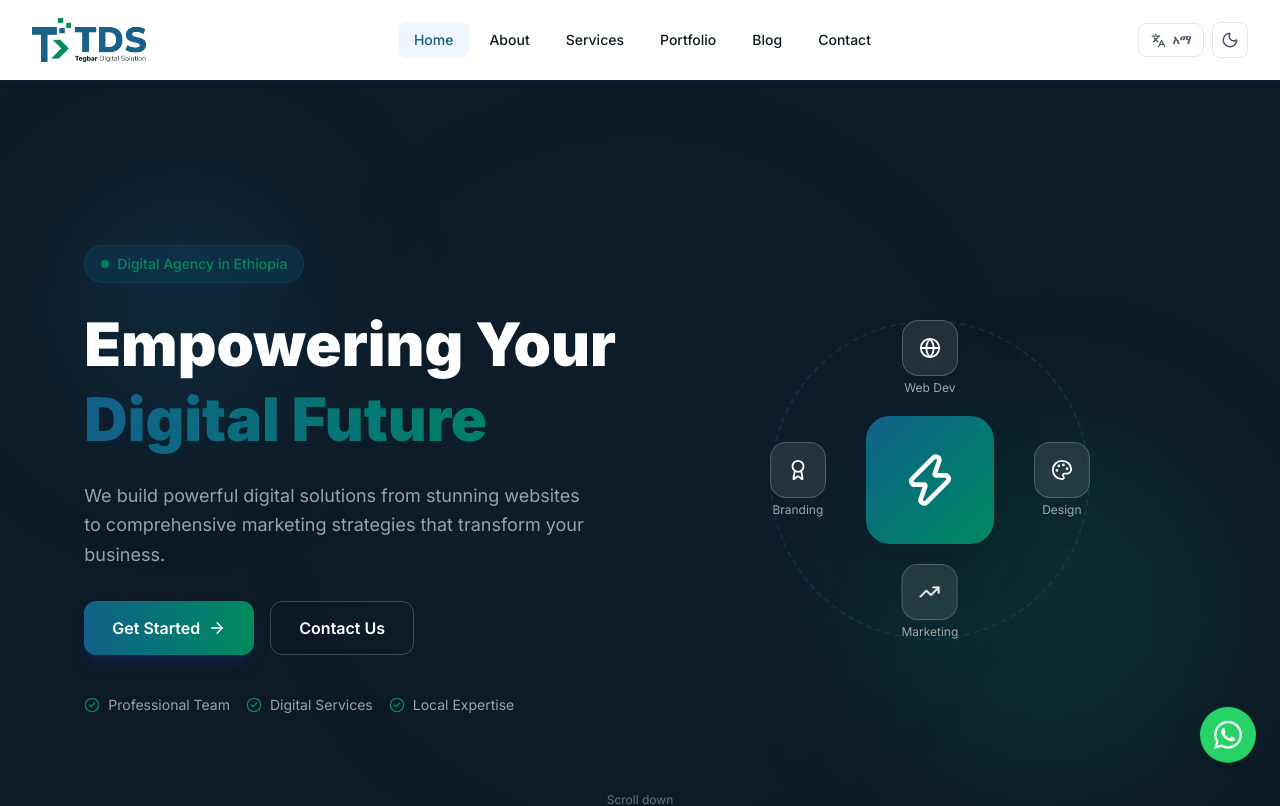
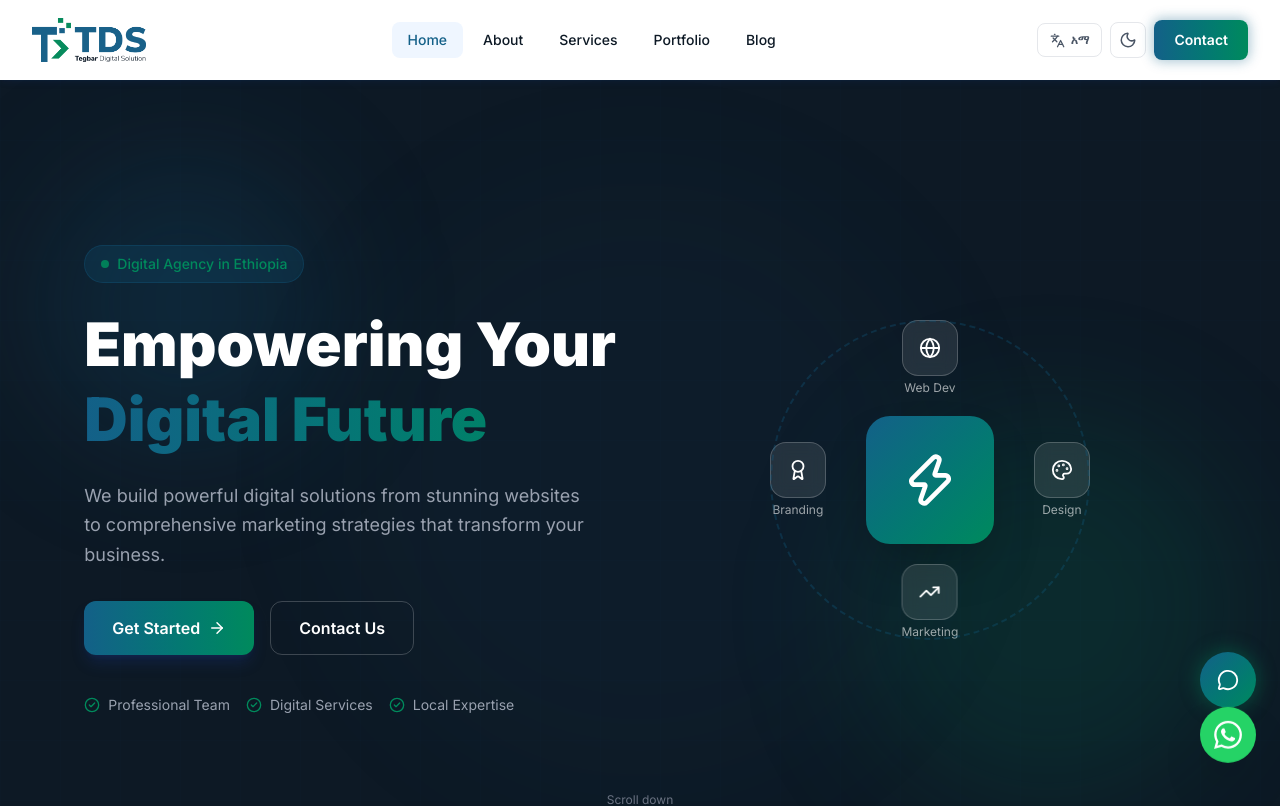
Before and after one commit to BamlakChernet/tegbar-digital-solution-website, a React (Vite) app: page / in a window 1280 px wide. Shown: the top 806 px of the page. Built offline with nearby package versions, Linux system fonts and the light colour scheme.

Commit message:
Dark mode white logo, glowing Contact button, support chat widget above WhatsApp

```diff
--- a/src/components/Navbar.jsx
+++ b/src/components/Navbar.jsx
@@ -15,7 +15,6 @@
     { name: t('nav_services'), path: '/services' },
     { name: t('nav_portfolio'), path: '/portfolio' },
     { name: t('nav_blog'), path: '/blog' },
-    { name: t('nav_contact'), path: '/contact' },
   ];
 
   useEffect(() => {
@@ -27,12 +26,13 @@
       <div className="max-w-7xl mx-auto px-4 sm:px-6 lg:px-8">
         <div className="flex items-center justify-between h-20">
 
-          {/* Logo */}
+          {/* Logo — white filter in dark mode */}
           <Link to="/" className="flex items-center group">
             <img
               src={logoColored}
               alt="Tegbar Digital Solution"
-              className="h-11 w-auto object-contain group-hover:opacity-90 transition-opacity duration-300"
+              className="h-11 w-auto object-contain group-hover:opacity-90 transition-all duration-300"
+              style={darkMode ? { filter: 'brightness(0) invert(1)' } : {}}
             />
           </Link>
 
@@ -55,8 +55,9 @@
             ))}
           </div>
 
-          {/* Controls: Language + Dark Mode */}
+          {/* Right controls: Lang + Dark + Contact */}
           <div className="hidden md:flex items-center gap-2">
+
             {/* Language Toggle */}
             <button
               onClick={() => setLang(lang === 'en' ? 'am' : 'en')}
@@ -83,6 +84,18 @@
             >
               {darkMode ? <Sun size={18} /> : <Moon size={18} />}
             </button>
+
+            {/* Contact Us — glowing rectangular button */}
+            <Link
+              to="/contact"
+              className={`px-5 py-2.5 rounded-lg text-sm font-semibold transition-all duration-200 ${
+                darkMode
+                  ? 'bg-gradient-to-r from-[#136088] to-[#008A5C] text-white shadow-[0_0_16px_2px_rgba(19,96,136,0.5)] hover:shadow-[0_0_24px_4px_rgba(0,138,92,0.6)] hover:opacity-90'
+                  : 'bg-gradient-to-r from-[#136088] to-[#008A5C] text-white shadow-[0_0_12px_2px_rgba(19,96,136,0.35)] hover:shadow-[0_0_20px_4px_rgba(0,138,92,0.45)] hover:opacity-90'
+              }`}
+            >
+              {t('nav_contact')}
+            </Link>
           </div>
 
           {/* Mobile Menu Button */}
@@ -114,8 +127,17 @@
               {link.name}
             </Link>
           ))}
+
+          {/* Mobile Contact button */}
+          <Link
+            to="/contact"
+            className="block w-full text-center px-5 py-3 rounded-lg bg-gradient-to-r from-[#136088] to-[#008A5C] text-white text-sm font-semibold shadow-[0_0_14px_2px_rgba(19,96,136,0.4)]"
+          >
+            {t('nav_contact')}
+          </Link>
+
           {/* Mobile controls */}
-          <div className="flex items-center gap-3 px-4 pt-3 border-t border-gray-100 dark:border-gray-700 mt-2">
+          <div className="flex items-center gap-3 px-4 pt-3 border-t mt-2" style={{ borderColor: darkMode ? '#374151' : '#f3f4f6' }}>
             <button
               onClick={() => setLang(lang === 'en' ? 'am' : 'en')}
               className={`flex items-center gap-1.5 px-3 py-2 rounded-lg text-xs font-semibold border transition-all ${darkMode ? 'border-gray-600 text-gray-300' : 'border-gray-200 text-gray-600'}`}
--- a/src/components/WhatsAppButton.jsx
+++ b/src/components/WhatsAppButton.jsx
@@ -1,22 +1,92 @@
+import { useState } from 'react';
+import { X, MessageCircle } from 'lucide-react';
+
 export default function WhatsAppButton() {
+  const [chatOpen, setChatOpen] = useState(false);
+
   return (
+    <div className="fixed bottom-6 right-6 z-50 flex flex-col items-end gap-3">
+
+      {/* Support Chat Card — slides in above WhatsApp button */}
+      <div
+        className={`transition-all duration-300 origin-bottom-right ${
+          chatOpen
+            ? 'opacity-100 scale-100 translate-y-0'
+            : 'opacity-0 scale-95 translate-y-2 pointer-events-none'
+        }`}
+      >
+        <div className="bg-[#0D1925] border border-[#136088]/40 rounded-2xl shadow-2xl shadow-[#136088]/20 w-72 overflow-hidden">
+          {/* Card header */}
+          <div className="bg-gradient-to-r from-[#136088] to-[#008A5C] px-4 py-3 flex items-center justify-between">
+            <div className="flex items-center gap-2">
+              <div className="w-2 h-2 rounded-full bg-green-300 animate-pulse" />
+              <span className="text-white text-sm font-semibold">Support Team</span>
+            </div>
+            <button
+              onClick={() => setChatOpen(false)}
+              className="text-white/70 hover:text-white transition-colors"
+              aria-label="Close chat"
+            >
+              <X size={16} />
+            </button>
+          </div>
+
+          {/* Card body */}
+          <div className="px-4 py-4">
+            <p className="text-gray-300 text-sm leading-relaxed mb-4">
+              Need help? Chat with our support team on WhatsApp — we typically reply within a few minutes.
+            </p>
+            <a
+              href="https://wa.me/251990344747"
+              target="_blank"
+              rel="noopener noreferrer"
+              className="flex items-center justify-center gap-2 w-full py-2.5 rounded-xl bg-[#25D366] text-white text-sm font-semibold hover:bg-[#20ba59] transition-colors"
+            >
+              {/* WhatsApp icon inline */}
+              <svg xmlns="http://www.w3.org/2000/svg" viewBox="0 0 24 24" fill="white" className="w-4 h-4">
+                <path d="M17.472 14.382c-.297-.149-1.758-.867-2.03-.967-.273-.099-.471-.148-.67.15-.197.297-.767.966-.94 1.164-.173.199-.347.223-.644.075-.297-.15-1.255-.463-2.39-1.475-.883-.788-1.48-1.761-1.653-2.059-.173-.297-.018-.458.13-.606.134-.133.298-.347.446-.52.149-.174.198-.298.298-.497.099-.198.05-.371-.025-.52-.075-.149-.669-1.612-.916-2.207-.242-.579-.487-.5-.669-.51-.173-.008-.371-.01-.57-.01-.198 0-.52.074-.792.372-.272.297-1.04 1.016-1.04 2.479 0 1.462 1.065 2.875 1.213 3.074.149.198 2.096 3.2 5.077 4.487.709.306 1.262.489 1.694.625.712.227 1.36.195 1.871.118.571-.085 1.758-.719 2.006-1.413.248-.694.248-1.289.173-1.413-.074-.124-.272-.198-.57-.347m-5.421 7.403h-.004a9.87 9.87 0 01-5.031-1.378l-.361-.214-3.741.982.998-3.648-.235-.374a9.86 9.86 0 01-1.51-5.26c.001-5.45 4.436-9.884 9.888-9.884 2.64 0 5.122 1.03 6.988 2.898a9.825 9.825 0 012.893 6.994c-.003 5.45-4.437 9.884-9.885 9.884m8.413-18.297A11.815 11.815 0 0012.05 0C5.495 0 .16 5.335.157 11.892c0 2.096.547 4.142 1.588 5.945L.057 24l6.305-1.654a11.882 11.882 0 005.683 1.448h.005c6.554 0 11.89-5.335 11.893-11.893a11.821 11.821 0 00-3.48-8.413z" />
+              </svg>
+              Start Chat on WhatsApp
+            </a>
+          </div>
+
+          {/* Contact info */}
+          <div className="px-4 pb-4">
+            <p className="text-gray-500 text-xs text-center">
+              +251 990 344 747 · Tegabrdigitalsolution@gmail.com
+            </p>
+          </div>
+        </div>
+      </div>
+
+      {/* Support bubble toggle button */}
+      <button
+        onClick={() => setChatOpen(!chatOpen)}
+        aria-label="Open support chat"
+        className={`w-14 h-14 rounded-full flex items-center justify-center shadow-2xl transition-all duration-300 hover:scale-110 ${
+          chatOpen
+            ? 'bg-[#0D1925] border border-[#136088]/50 text-white shadow-[#136088]/30'
+            : 'bg-gradient-to-br from-[#136088] to-[#008A5C] text-white shadow-[#136088]/40'
+        }`}
+        style={{ boxShadow: chatOpen ? '0 0 18px 3px rgba(19,96,136,0.35)' : '0 0 18px 3px rgba(0,138,92,0.35)' }}
+      >
+        {chatOpen ? <X size={22} /> : <MessageCircle size={22} />}
+      </button>
+
+      {/* WhatsApp floating button */}
       <a
         href="https://wa.me/251990344747"
         target="_blank"
         rel="noopener noreferrer"
         aria-label="Chat on WhatsApp"
-      className="fixed bottom-6 right-6 z-50 w-14 h-14 rounded-full bg-[#25D366] flex items-center justify-center shadow-2xl hover:scale-110 hover:shadow-green-400/40 transition-all duration-300 animate-bounce"
-      style={{ animationDuration: '2s' }}
+        className="w-14 h-14 rounded-full bg-[#25D366] flex items-center justify-center shadow-2xl hover:scale-110 hover:shadow-green-400/40 transition-all duration-300"
+        style={{ animation: 'bounce 2s ease-in-out infinite' }}
       >
-      {/* WhatsApp SVG Icon */}
-      <svg
-        xmlns="http://www.w3.org/2000/svg"
-        viewBox="0 0 24 24"
-        fill="white"
-        className="w-7 h-7"
-      >
+        <svg xmlns="http://www.w3.org/2000/svg" viewBox="0 0 24 24" fill="white" className="w-7 h-7">
           <path d="M17.472 14.382c-.297-.149-1.758-.867-2.03-.967-.273-.099-.471-.148-.67.15-.197.297-.767.966-.94 1.164-.173.199-.347.223-.644.075-.297-.15-1.255-.463-2.39-1.475-.883-.788-1.48-1.761-1.653-2.059-.173-.297-.018-.458.13-.606.134-.133.298-.347.446-.52.149-.174.198-.298.298-.497.099-.198.05-.371-.025-.52-.075-.149-.669-1.612-.916-2.207-.242-.579-.487-.5-.669-.51-.173-.008-.371-.01-.57-.01-.198 0-.52.074-.792.372-.272.297-1.04 1.016-1.04 2.479 0 1.462 1.065 2.875 1.213 3.074.149.198 2.096 3.2 5.077 4.487.709.306 1.262.489 1.694.625.712.227 1.36.195 1.871.118.571-.085 1.758-.719 2.006-1.413.248-.694.248-1.289.173-1.413-.074-.124-.272-.198-.57-.347m-5.421 7.403h-.004a9.87 9.87 0 01-5.031-1.378l-.361-.214-3.741.982.998-3.648-.235-.374a9.86 9.86 0 01-1.51-5.26c.001-5.45 4.436-9.884 9.888-9.884 2.64 0 5.122 1.03 6.988 2.898a9.825 9.825 0 012.893 6.994c-.003 5.45-4.437 9.884-9.885 9.884m8.413-18.297A11.815 11.815 0 0012.05 0C5.495 0 .16 5.335.157 11.892c0 2.096.547 4.142 1.588 5.945L.057 24l6.305-1.654a11.882 11.882 0 005.683 1.448h.005c6.554 0 11.89-5.335 11.893-11.893a11.821 11.821 0 00-3.48-8.413z" />
         </svg>
       </a>
+
+    </div>
   );
 }
```
Lines whose indentation alone changed are shown as unchanged.
